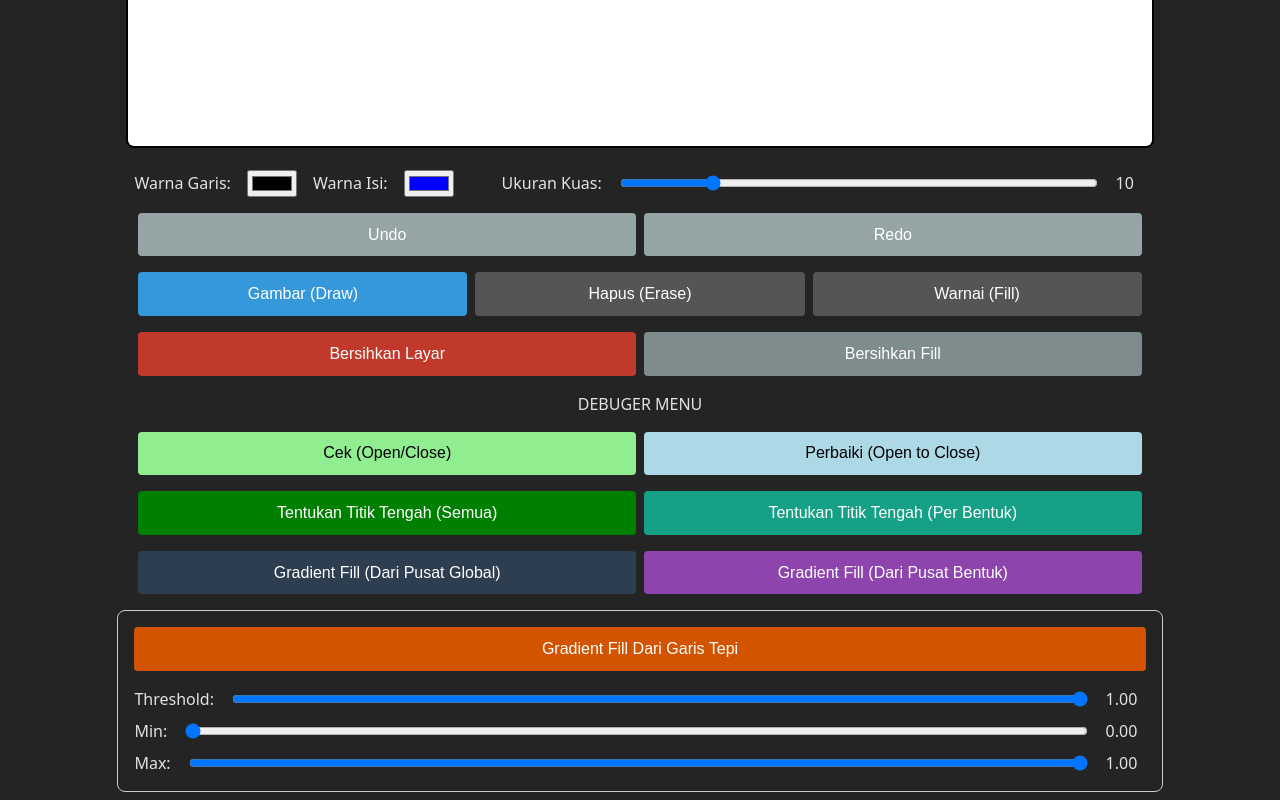
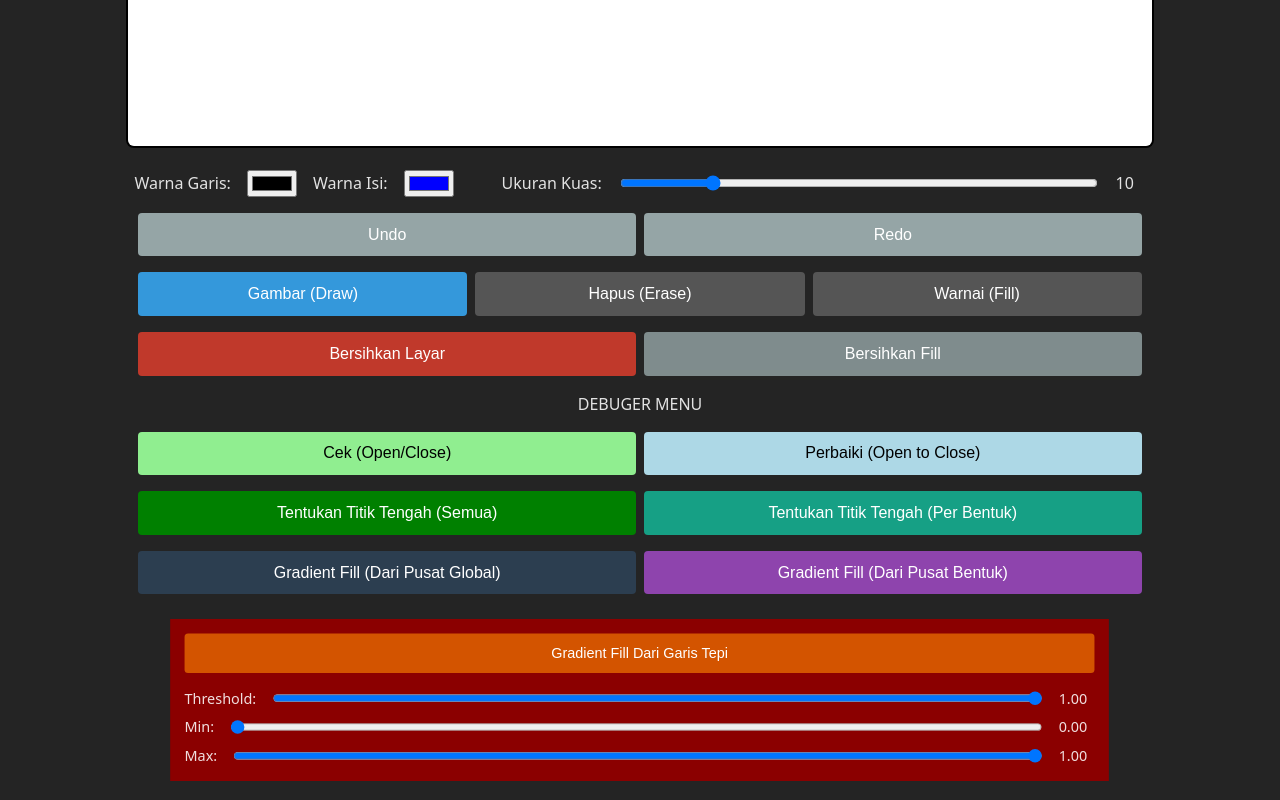
Before and after one commit to unormiesable/DrawingTo3D, a React (Vite) app: page / in a window 1280 px wide. Shown: the part 515-1315 px from the top of the page. Built offline with nearby package versions, Linux system fonts and the light colour scheme.

Commit message:
treshold

```diff
--- a/src/App.jsx
+++ b/src/App.jsx
@@ -530,10 +530,11 @@ function App() {
           alignItems: "center",
           marginTop: "1rem",
           padding: "1rem",
-          border: "1px solid #ccc",
-          borderRadius: "8px",
+          scale: "0.9",
+          backgroundColor: "darkred",
         }}
       >
+
         <button
           style={{
             ...buttonBaseStyle,
@@ -570,6 +571,8 @@ function App() {
             {gradientThreshold.toFixed(2)}
           </span>
         </div>
+
+
         <div
           style={{
             width: "100%",
```
